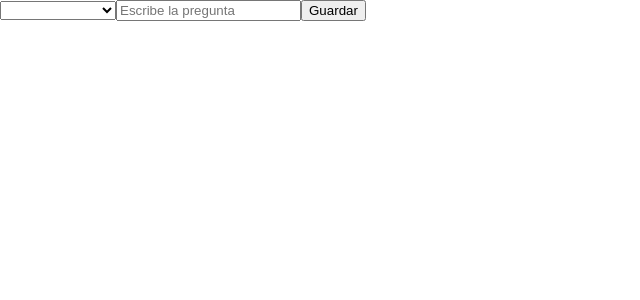
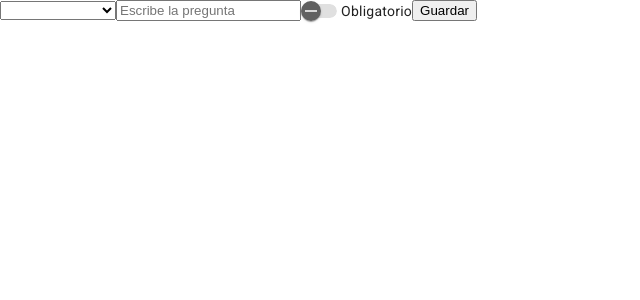
Before and after one commit to heanfig/banco-preguntas, an Angular app: page /questions in a window 1280 px wide. Both pictures are taken after a click on the button "Añadir nueva pregunta". Shown: the top 300 px of the page, without its empty margins (0-640 px from the left). Built offline with nearby package versions, Linux system fonts and the light colour scheme.

Commit message:
feat: implement link

```diff
--- a/src/app/questions/question-form/question-form.component.html
+++ b/src/app/questions/question-form/question-form.component.html
@@ -23,5 +23,9 @@
     <button (click)="addOption()">Agregar opción</button>
   </div>
 
+  <mat-slide-toggle formControlName="obligatorio">
+    Obligatorio
+  </mat-slide-toggle>
+
   <button type="submit">Guardar</button>
 </form>
--- a/src/app/questions/question-form/question-form.component.ts
+++ b/src/app/questions/question-form/question-form.component.ts
@@ -24,6 +24,7 @@ export class QuestionFormComponent implements OnInit {
       type: ['', Validators.required],
       question: ['', Validators.required],
       options: this.fb.array([]),
+      obligatorio: [false],
     });
   }
 
--- a/src/app/questions/questions.module.ts
+++ b/src/app/questions/questions.module.ts
@@ -5,6 +5,7 @@ import { QuestionsRoutingModule } from './questions-routing.module';
 import { MatTableModule } from '@angular/material/table';
 import { MatButtonModule } from '@angular/material/button';
 import { MatPaginatorModule } from '@angular/material/paginator';
+import { MatSlideToggleModule } from '@angular/material/slide-toggle';
 import { MatDialogModule } from '@angular/material/dialog';
 import { DeleteConfirmDialogComponent } from './delete-confirm-dialog/delete-confirm-dialog.component';
 import { QuestionFormComponent } from './question-form/question-form.component';
@@ -17,6 +18,7 @@ import { RouterModule } from '@angular/router';
     CommonModule,
     RouterModule,
     MatTableModule,
+    MatSlideToggleModule,
     MatPaginatorModule,
     MatButtonModule,
     MatDialogModule,
```
